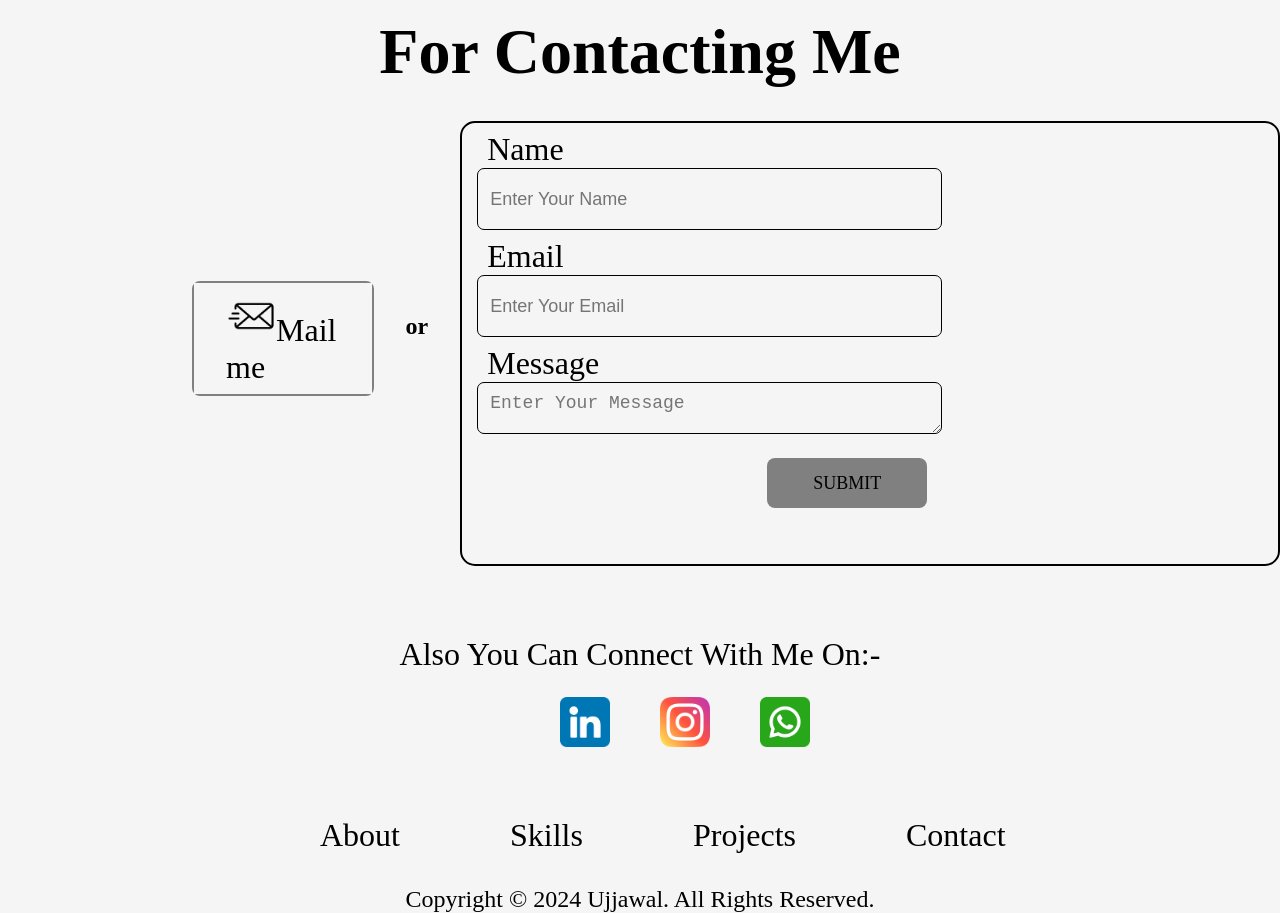
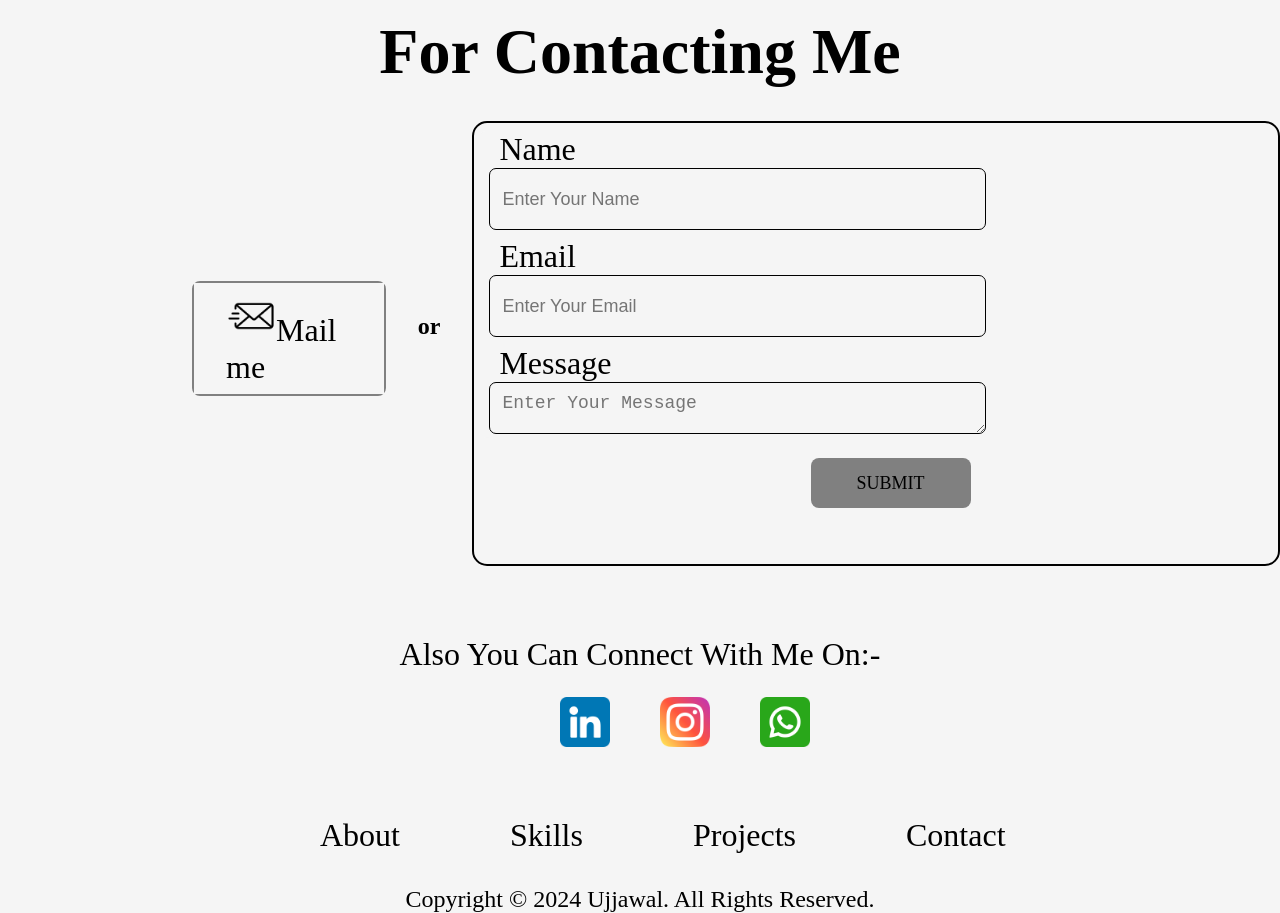
Before and after one commit to Ujjawal-04/Portfolio-Structure-and-Format, a Next.js app: page / in a window 1280 px wide. Shown: the part 2820-3733 px from the top of the page. Built offline with nearby package versions, Linux system fonts and the light colour scheme.

Commit message:
page.module.css

```diff
--- a/src/app/Components/Contact/page.module.css
+++ b/src/app/Components/Contact/page.module.css
@@ -40,7 +40,6 @@
     border-radius: 15px;
     border: 2px solid black;
     width: 80%;
-    padding-right:4rem
 }
 .form{
     padding-left: 15px;
```
